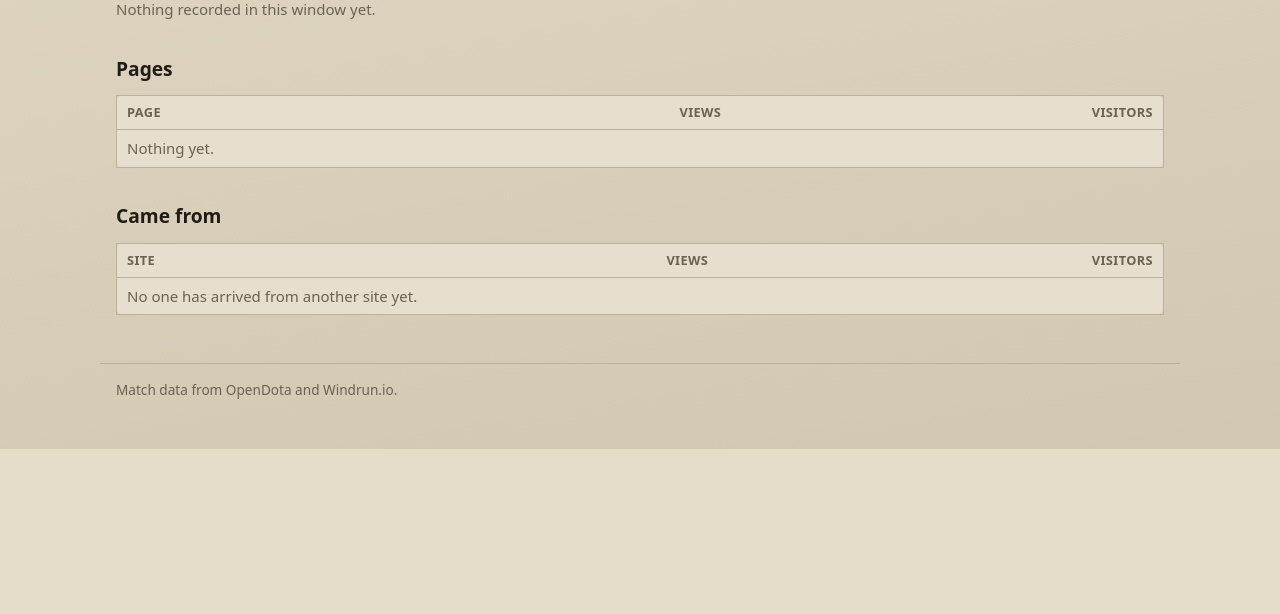
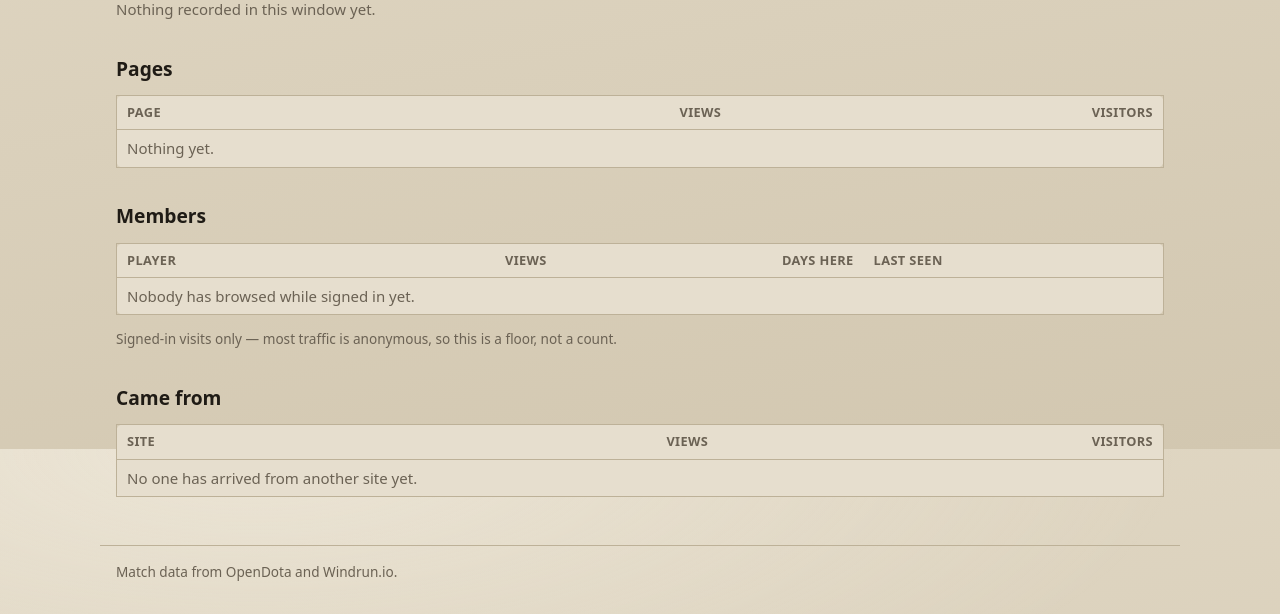
Before and after one commit to joedobrow/botstats, a Python web app: template web/templates/admin_traffic.html in a window 1280 px wide. Shown: the part 351-965 px from the top of the page. Before the commit the page ends 800 px from the top, so only its background shows below. Run offline with Jinja, Linux system fonts and the light colour scheme; the template is opened without the code that fills it, so the values that code supplies are empty.

Commit message:
Traffic: which members are actually reading it
The page counted signed-in visits but didn't say whose. It now lists them —
name, views, how many separate days, last seen — which for a league is the
useful reading of "who visits", and needs no data the site wasn't already
keeping.

Said on the page that it's signed-in visits only: most traffic is anonymous,
so this is a floor and not a count, and reading it as a full audience would be
wrong.

Co-Authored-By: Claude Opus 5 <noreply@anthropic.com>

```diff
--- a/web/templates/admin_traffic.html
+++ b/web/templates/admin_traffic.html
@@ -1,4 +1,5 @@
 {% extends "base.html" %}
+{% from "macros.html" import player_link %}
 {% block content %}
 <p class="small"><a href="/admin">← Admin</a></p>
 <h1>Traffic</h1>
@@ -49,6 +50,31 @@
 </table>
 </div>
 
+<h2>Members</h2>
+<div class="scroll">
+<table class="sortable">
+  <thead><tr><th data-sort-type="text">Player</th>
+    <th class="num" data-sort-type="num" data-sort-first="desc">Views</th>
+    <th class="num" data-sort-type="num" data-sort-first="desc">Days here</th>
+    <th data-sort-type="text">Last seen</th></tr></thead>
+  <tbody>
+  {% for m in traffic.members %}
+    <tr>
+      <td class="with-avatar" data-sort="{{ m.name|lower }}">
+        {% if m.avatar_url %}<img class="avatar" src="{{ m.avatar_url }}" alt="">{% endif %}
+        {{ player_link(m.account_id, m.name) }}</td>
+      <td class="num">{{ m.views }}</td>
+      <td class="num">{{ m.days }}</td>
+      <td class="small" data-sort="{{ m.last_seen }}">{{ m.last_seen[:16]|replace("T", " ") }}</td>
+    </tr>
+  {% else %}
+    <tr><td colspan="4" class="muted">Nobody has browsed while signed in yet.</td></tr>
+  {% endfor %}
+  </tbody>
+</table>
+</div>
+<p class="muted small">Signed-in visits only — most traffic is anonymous, so this is a floor, not a count.</p>
+
 <h2>Came from</h2>
 <div class="scroll">
 <table class="sortable">
```
Also changed, not shown: web/store.py (+13 -1 lines).
